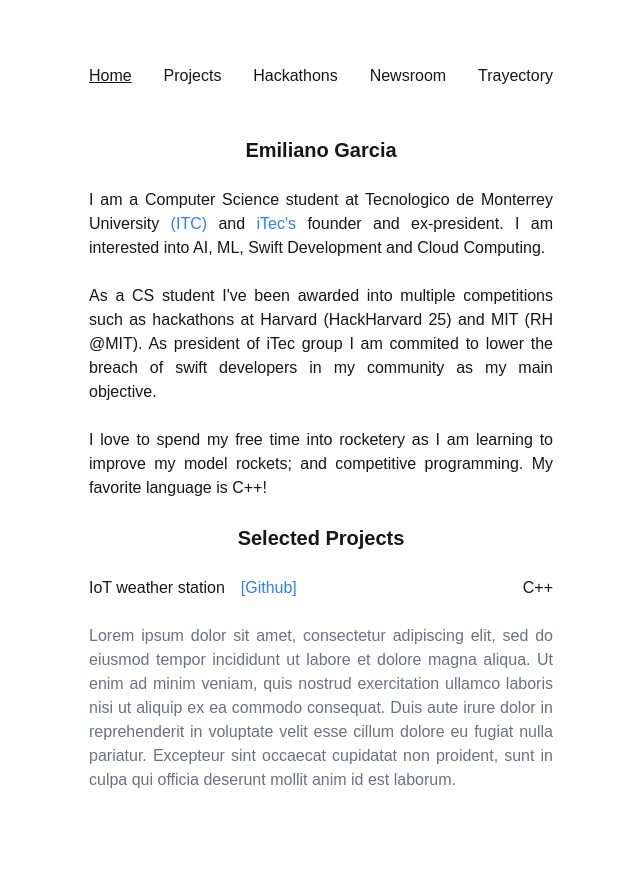
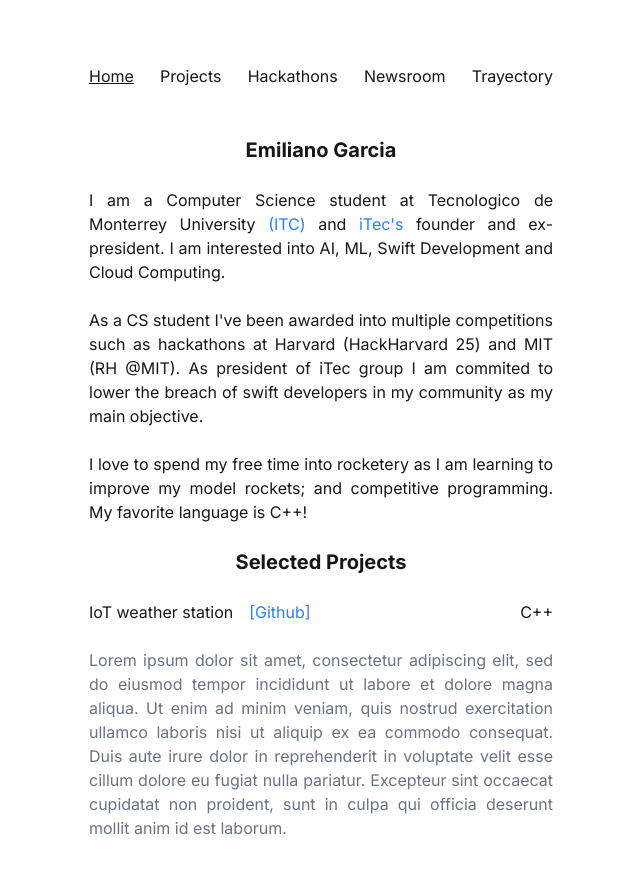
Before and after one commit to urnice1111/my-portfolio, a Next.js app: page / in a window 1280 px wide. Shown: the top 874 px of the page, without its empty margins (319-959 px from the left). Built offline with nearby package versions, Linux system fonts and the light colour scheme.

Commit message:
fix: wrong font

```diff
--- a/app/globals.css
+++ b/app/globals.css
@@ -7,11 +7,10 @@
 }
 
 @theme inline {
-  --color-background: var(--background);
-  --color-foreground: var(--foreground);
-  --font-sans: var(--font-geist-sans);
-  --font-mono: var(--font-geist-mono);
+  --font-sans: var(--font-inter);
+  --font-mono: ui-monospace, SFMono-Regular, Menlo, Monaco, Consolas, monospace;
 }
+
 
 @media (prefers-color-scheme: dark) {
   :root {
@@ -23,5 +22,5 @@
 body {
   background: var(--background);
   color: var(--foreground);
-  font-family: Arial, Helvetica, sans-serif;
+  font-family: var(--font-sans);   /* was: Arial, Helvetica, sans-serif */
 }
```
